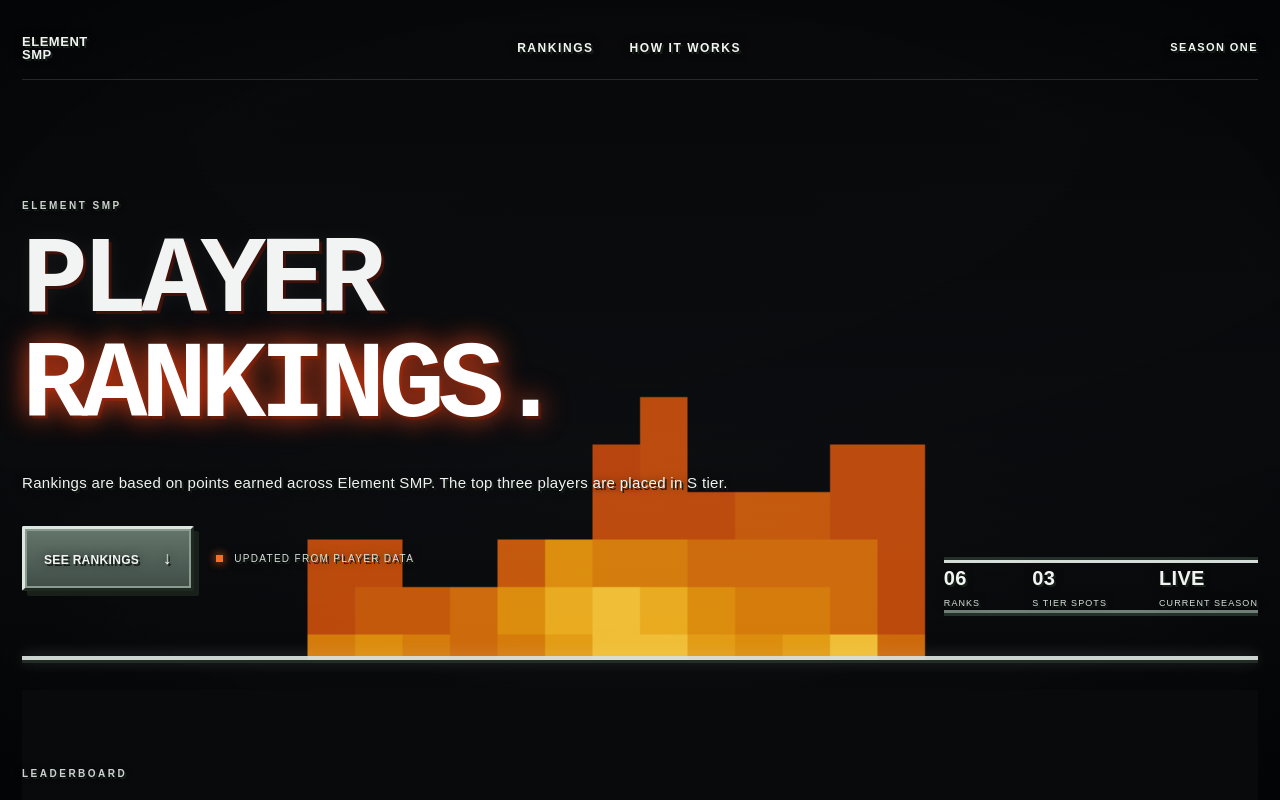
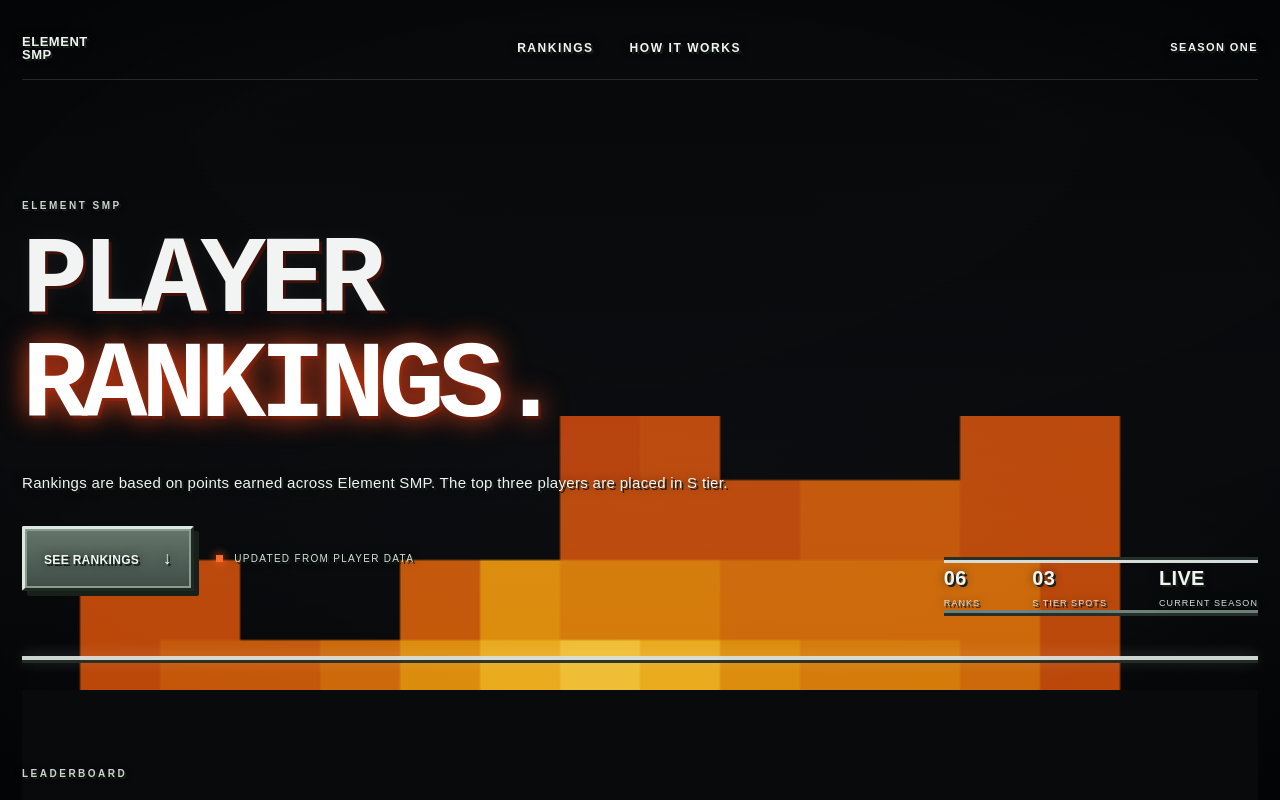
Before and after one commit to emilels2010-rgb/wasd, a Next.js app: page / in a window 1280 px wide. Shown: the top 800 px of the page. Built offline with nearby package versions, Linux system fonts and the light colour scheme; no server answers.

Commit message:
Pin fire background to viewport bottom

```diff
--- a/app/fancy.css
+++ b/app/fancy.css
@@ -44,15 +44,18 @@ body:before {
   opacity: 1 !important;
 }
 body:after {
-  height: 660px !important;
-  top: 0 !important;
+  position: fixed !important;
+  height: 48vh !important;
+  min-height: 260px !important;
+  top: auto !important;
   right: 0 !important;
-  bottom: auto !important;
+  bottom: 0 !important;
   left: 0 !important;
-  background: url('/assets/element-bg.gif') center 78% / min(100vw, 760px) auto no-repeat !important;
+  background: url('/assets/element-bg.gif') center bottom / cover no-repeat !important;
   opacity: 1 !important;
   mix-blend-mode: screen !important;
   filter: saturate(1) contrast(1.08) !important;
+  pointer-events: none !important;
 }
 .pixel-sky,
 .pixel-fire { display: none !important; }
```
